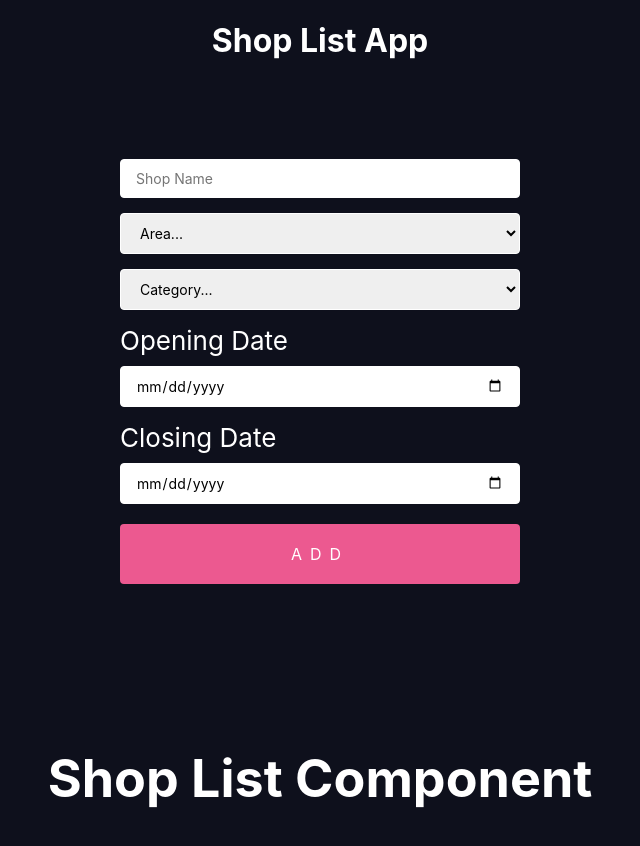
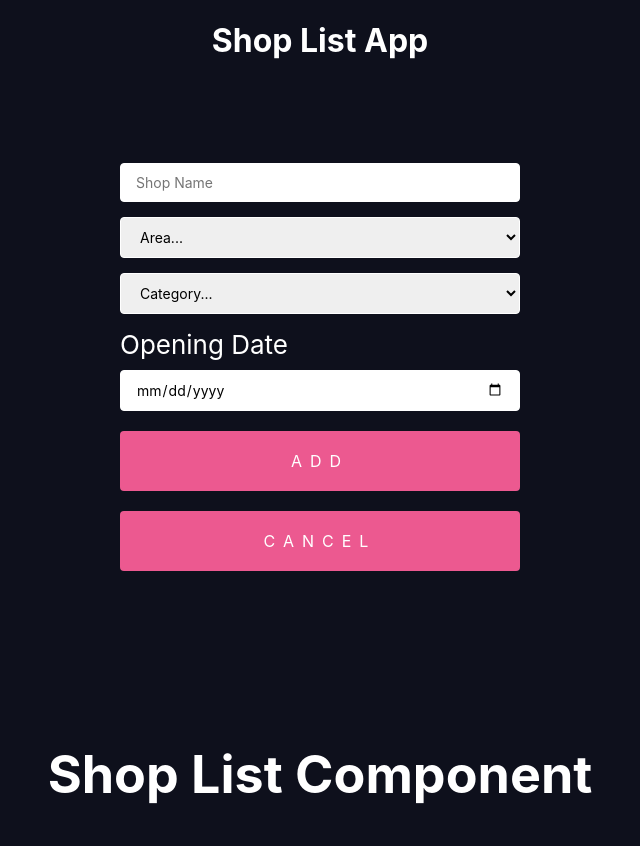
Before and after one commit to sameernas22/ShopListApp, a React (Create React App) app: page / in a window 1280 px wide. Shown: the top 846 px of the page, without its empty margins (320-960 px from the left). Built offline with nearby package versions, Linux system fonts and the light colour scheme.

Commit message:
Update inputshop.js

```diff
--- a/src/components/inputshop.js
+++ b/src/components/inputshop.js
@@ -2,19 +2,43 @@ import React from "react"
 import { useState } from "react";
 import { useForm } from "react-hook-form";
 export default function NewShop() {
-  const { register, handleSubmit } = useForm();
+  const { register, handleSubmit,reset, formState: {errors} } = useForm();
   const [data, setData] = useState("");
+  const area = [
+    {value: 'thane', label: 'Thane'},
+    {value: 'pune', label: 'Pune'},
+    {value: 'mumbai suburban', label: 'Mumbai Suburban'},
+    {value: 'nasik', label: 'Nasik'},
+    {value: 'nagpur', label: 'Nagpur'},
+    {value: 'ahmednagar', label: 'Ahmednagar'},
+    {value: 'solapur', label: 'Solapur'},
+  ]
+  function closedate(e){
+    document.getElementById("cdl").style.display = "flex";
+
+    document.getElementById("cd").style.display = "block";
+    document.getElementById("cd").min = e.target.value;
+    console.log(e.target.value)
+    document.getElementById("cdp").style.display = "flex";
+  }
 
   return (
-    <form className="form" onSubmit={handleSubmit((data) => setData(JSON.stringify(data)))}>
+    <form id="form" className="form" onSubmit={handleSubmit((data) => {
+        setData(JSON.stringify(data))
+        console.log(data)
+        reset()
 
-      <input {...register("Shop Name", { required: true })} placeholder="Shop Name" />
 
+    } )}>
+
+      <input {...register("ShopName", { required: true})} placeholder="Shop Name" />
+      {errors.ShopName && <p>Please enter shop name</p>}
       <select {...register("Area", { required: true })}>
         <option value="">Area...</option>
         <option value="A">Option A</option>
         <option value="B">Option B</option>
       </select>
+      {errors.Area && <p>Please select area</p>}
 
 
       <select {...register("Category", { required: true })}>
@@ -22,11 +46,15 @@ export default function NewShop() {
           <option value="A">Option A</option>
           <option value="B">Option B</option>
         </select>
+        {errors.Category && <p>Please enter shop name</p>}
         <label>Opening Date</label>
-      <input type="date"></input>
-      <label>Closing Date</label>
-      <input type="date"></input>
+      <input {...register("opendate", {validate : value => value !== ""})} type="date" onChange={closedate}></input>
+      {errors.opendate && <p>Please select opening date</p>}
+      <label id="cdl">Closing Date</label>
+      <input  {...register("closedate", {validate : value => value !== ""})} id="cd" type="date"></input>
+      <div id="cdp">{errors.closedate && <p>Please select closing date</p>}</div>
       <input type="submit" value="Add"/>
+      <input type='button' value="Cancel"/>
     </form>
   );
 }
```
